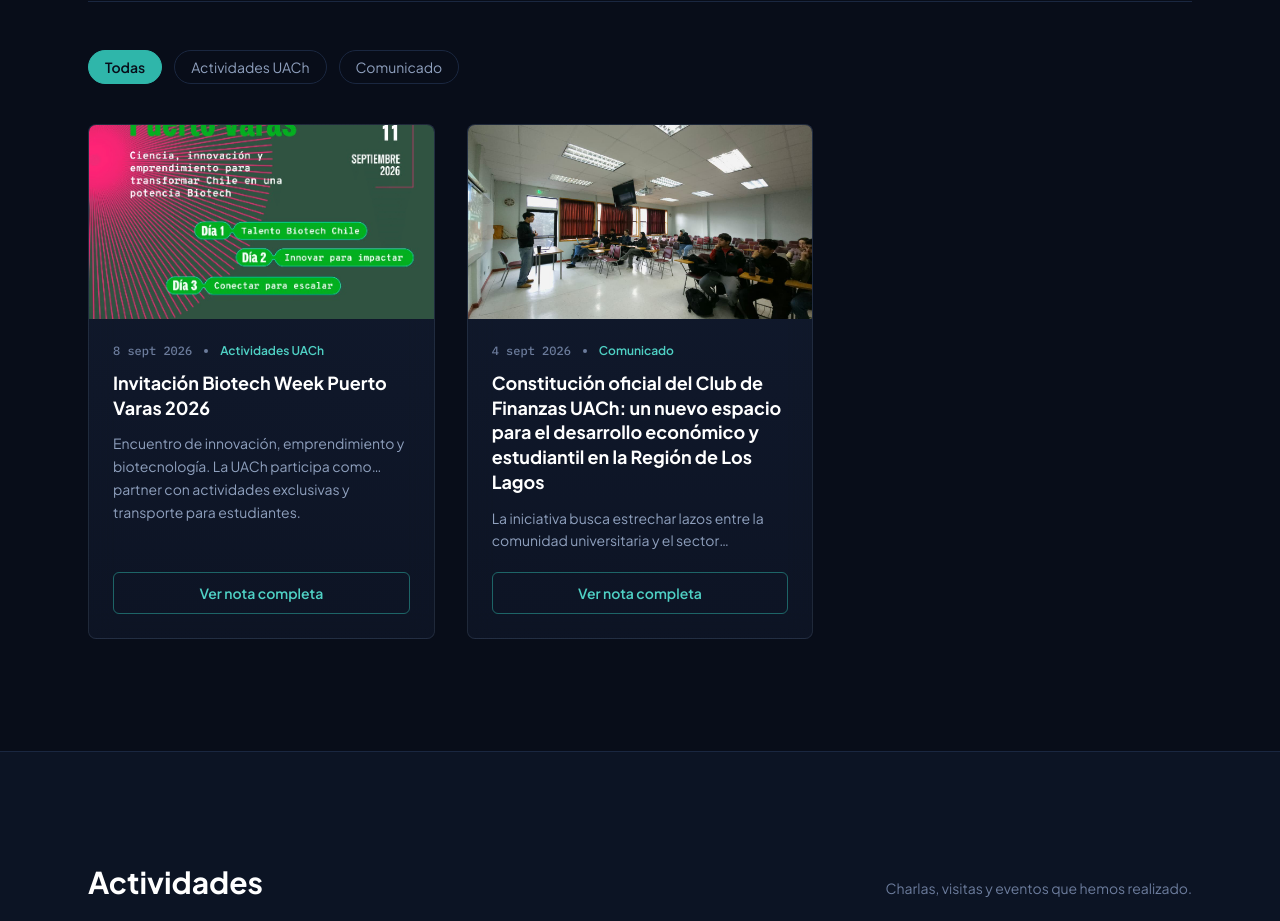
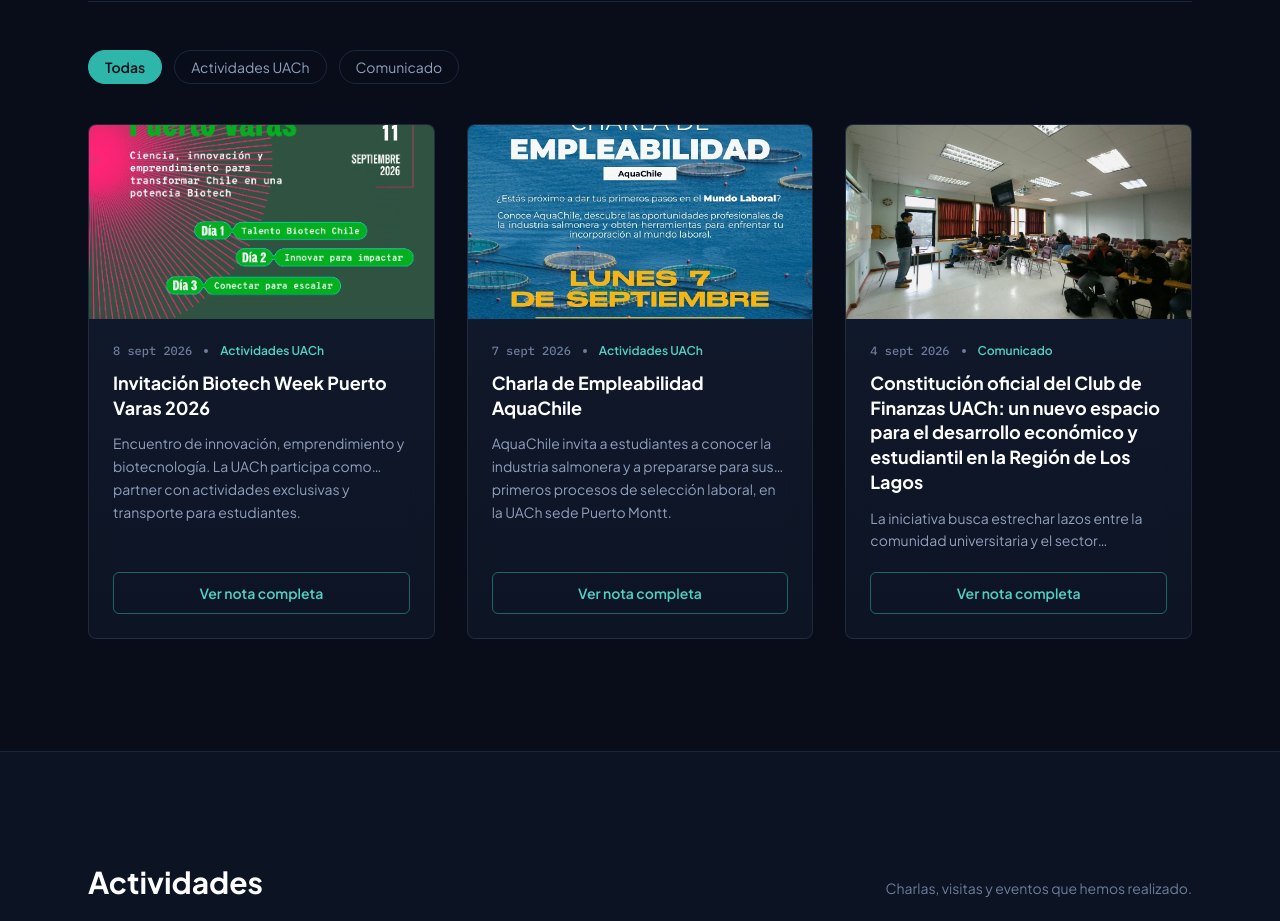
Before and after one commit to HeberLevitureo/Club-de-Finanzas-UACh-PM, a plain HTML site: page index.html in a window 1280 px wide. Shown: the part 1620-2541 px from the top of the page. Drawn offline with nearby package versions, Linux system fonts and the light colour scheme.

Commit message:
Nueva charla index.html

```diff
--- a/index.html
+++ b/index.html
@@ -311,8 +311,17 @@
 };
 
 // Cada publicación: { fecha, categoria, titulo, portada, extracto, url (página HTML de la nota completa), resumen (HTML, contenido de esa página), imagenes }
-
 const PUBLICACIONES = [
+  {
+    fecha: "2026-09-07",
+    categoria: "Actividades UACh",
+    titulo: "Charla de Empleabilidad AquaChile",
+    portada: "charlaempleabilidad.jpeg",
+    url: "charla-empleabilidad-aquachile.html",
+    extracto: "AquaChile invita a estudiantes a conocer la industria salmonera y a prepararse para sus primeros procesos de selección laboral, en la UACh sede Puerto Montt.",
+    resumen: ``,
+    imagenes: []
+  },
   {
     fecha: "2026-09-08",
     categoria: "Actividades UACh",
@@ -320,7 +329,7 @@
     portada: "Biotech.png",
     url: "actividad-biotech-2026.html",
     extracto: "Encuentro de innovación, emprendimiento y biotecnología. La UACh participa como partner con actividades exclusivas y transporte para estudiantes.",
-    resumen: ``,
+    resumen: `<p>Cobertura completa disponible en la página de la actividad.</p>`,
     imagenes: []
   },
   {
```
